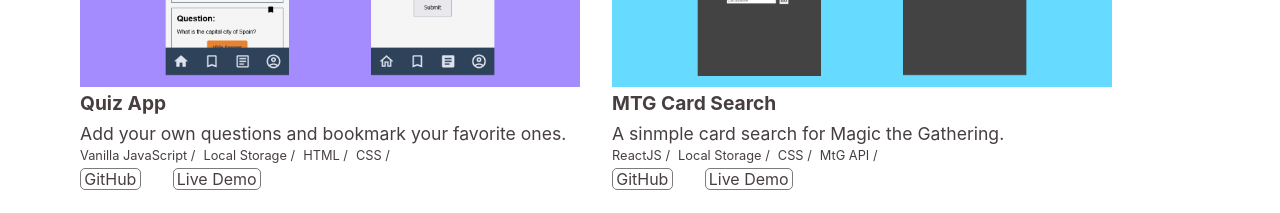
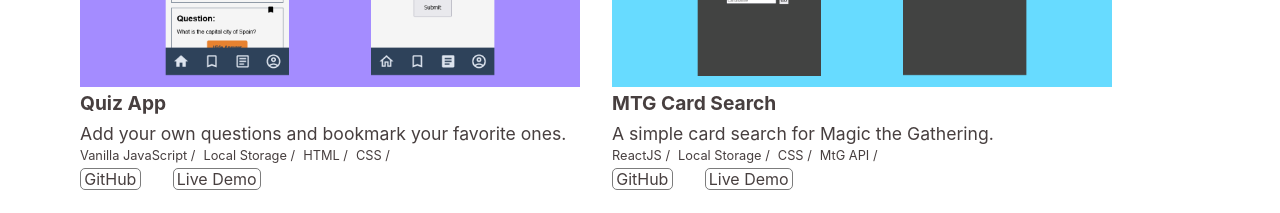
Before and after one commit to patrikglanemann/patrikglanemann.github.io, a React (Create React App) app: page / in a window 1280 px wide. Shown: the part 1640-1853 px from the top of the page. Built offline with nearby package versions, Linux system fonts and the light colour scheme.

Commit message:
Update IDs

```diff
--- a/src/data/webApps.js
+++ b/src/data/webApps.js
@@ -6,7 +6,7 @@
 
 export const webApps = [
   {
-    id: '01',
+    id: '1001',
     title: 'readyevent (Teamproject)',
     description:
       'An event planer App for groups with Google Calendar integration.',
@@ -22,7 +22,7 @@
     image: readyevent,
   },
   {
-    id: '02',
+    id: '1002',
     title: 'Sudokus and Dragons',
     description:
       'Sudoku with a room slection for difficulty and a highscore list.',
@@ -32,7 +32,7 @@
     image: SudokusAndDragons,
   },
   {
-    id: '03',
+    id: '1003',
     title: 'Quiz App',
     description: 'Add your own questions and bookmark your favorite ones.',
     tech: ['Vanilla JavaScript', 'Local Storage', 'HTML', 'CSS'],
@@ -41,9 +41,9 @@
     image: QuizApp,
   },
   {
-    id: '04',
+    id: '1004',
     title: 'MTG Card Search',
-    description: 'A sinmple card search for Magic the Gathering.',
+    description: 'A simple card search for Magic the Gathering.',
     tech: ['ReactJS', 'Local Storage', 'CSS', 'MtG API'],
     gitHub:
       'https://github.com/patrikglanemann/MTG-react-app/tree/work_branch/',
@@ -51,7 +51,7 @@
     image: MTGCardSearch,
   },
   {
-    id: '05',
+    id: '1005',
     title: 'Rick and Morty character search',
     description: 'Search and filter characters from Rick and Morty.',
     tech: ['ReactJS', 'CSS', 'Local Storage', 'RickAndMorty API'],
```
